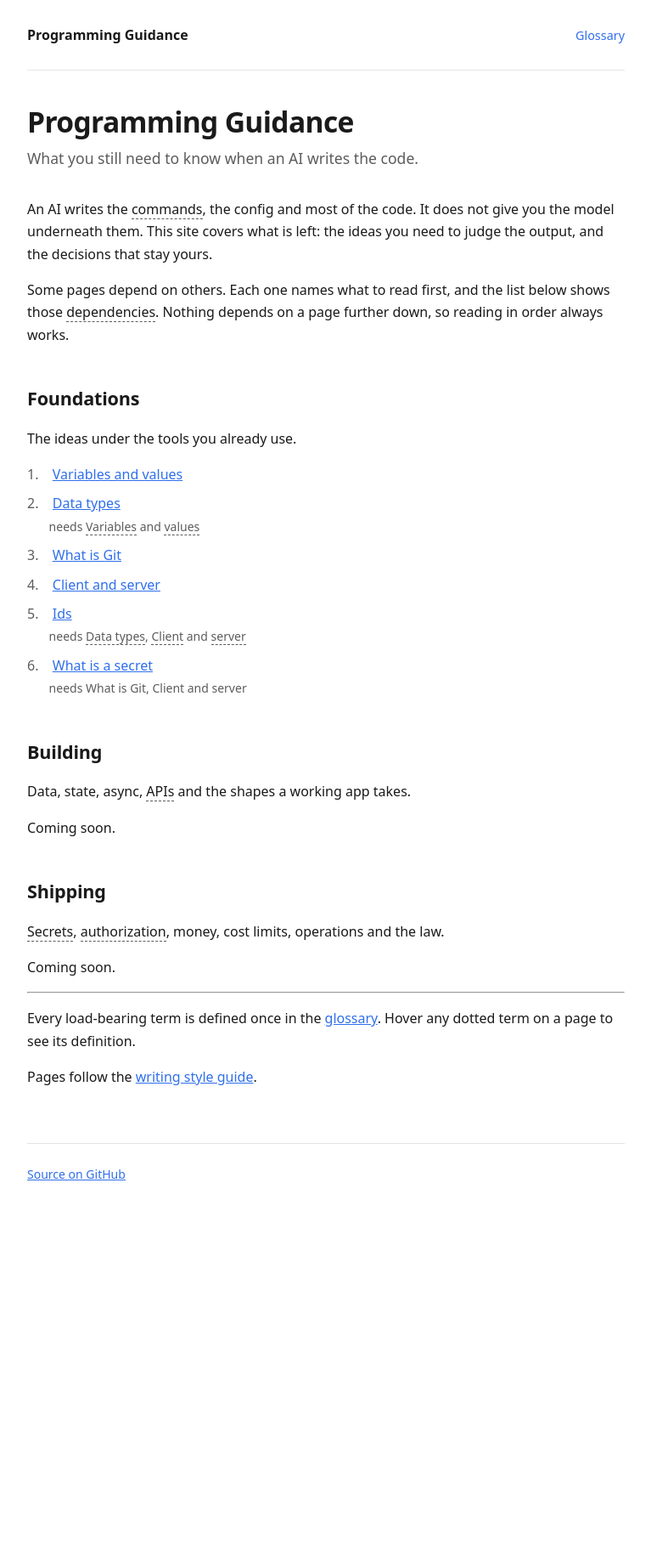
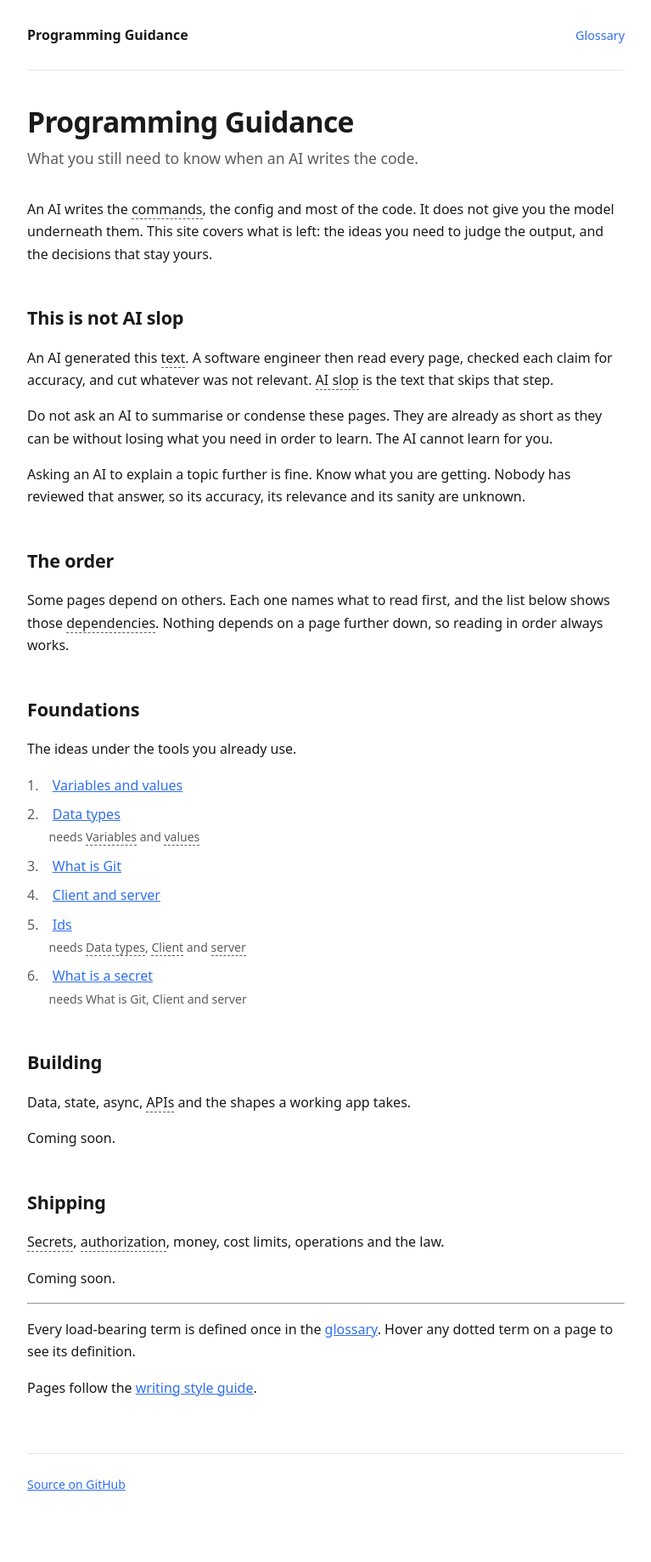
Before and after one commit to paulmorrishill/ProgrammingGuidance, a Jekyll site: the page built from index.md, in a window 1280 px wide. Shown: the whole page at 85% size, without its empty margins (256-1023 px from the left). Built offline with Jekyll 4.4.1, drawn with Linux system fonts in a browser that asks for light colours; before the commit the page ends 1473 px from its top, so only the background shows below that.

Commit message:
State the review policy on the home page
Says an engineer checked every claim, tells readers not to condense the
pages with an AI, and warns that a further AI explanation is unreviewed.
Adds AI slop to the glossary.

```diff
--- a/index.md
+++ b/index.md
@@ -7,6 +7,21 @@ summary: What you still need to know when an AI writes the code.
 An AI writes the commands, the config and most of the code. It does not give you the
 model underneath them. This site covers what is left: the ideas you need to judge the
 output, and the decisions that stay yours.
+
+## This is not AI slop
+
+An AI generated this text. A software engineer then read every page, checked each
+claim for accuracy, and cut whatever was not relevant. AI slop is the text that skips
+that step.
+
+Do not ask an AI to summarise or condense these pages. They are already as short as
+they can be without losing what you need in order to learn. The AI cannot learn for
+you.
+
+Asking an AI to explain a topic further is fine. Know what you are getting. Nobody has
+reviewed that answer, so its accuracy, its relevance and its sanity are unknown.
+
+## The order
 
 Some pages depend on others. Each one names what to read first, and the list below
 shows those dependencies. Nothing depends on a page further down, so reading in order
```
Also changed, not shown: _data/glossary.yml (+7 -0 lines).
